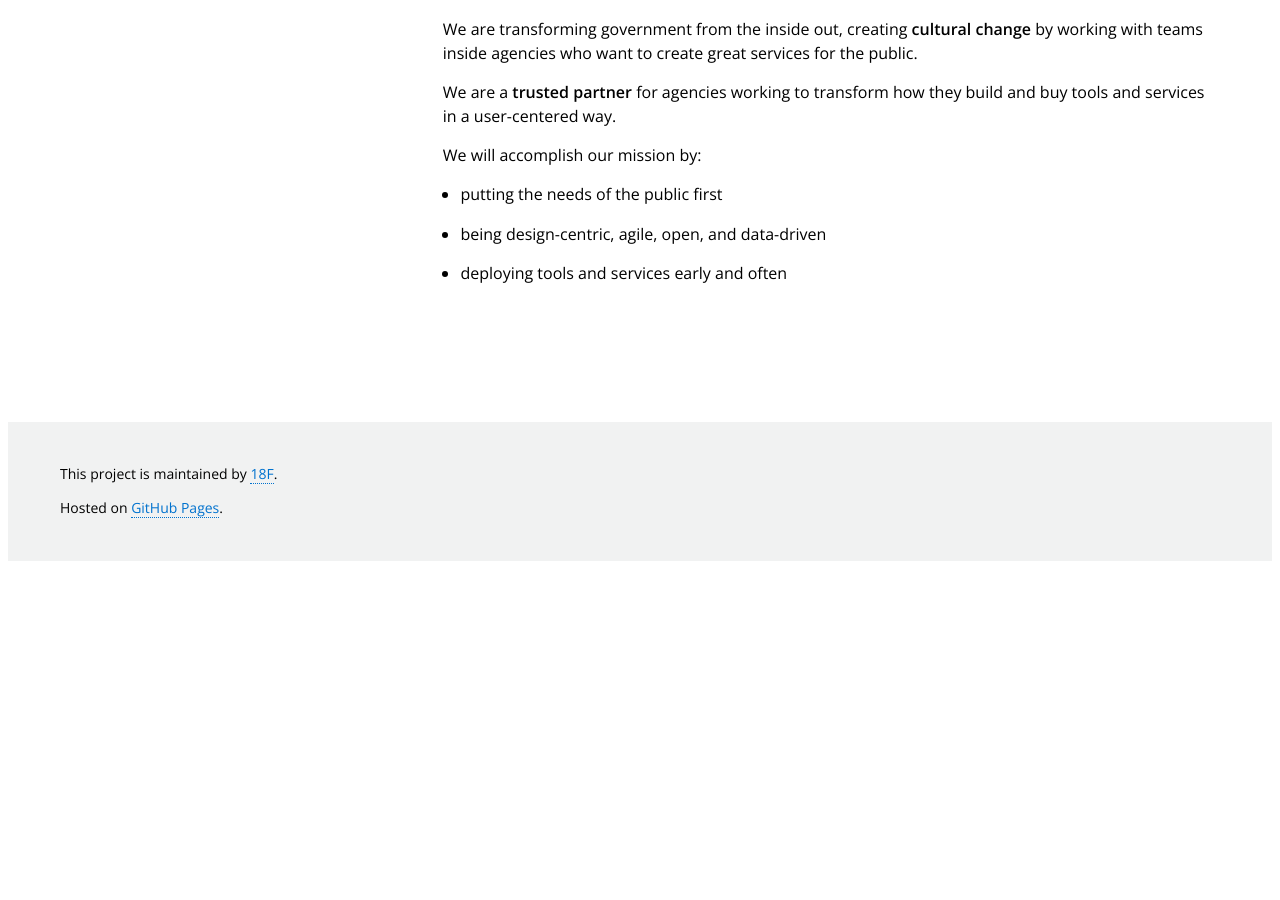
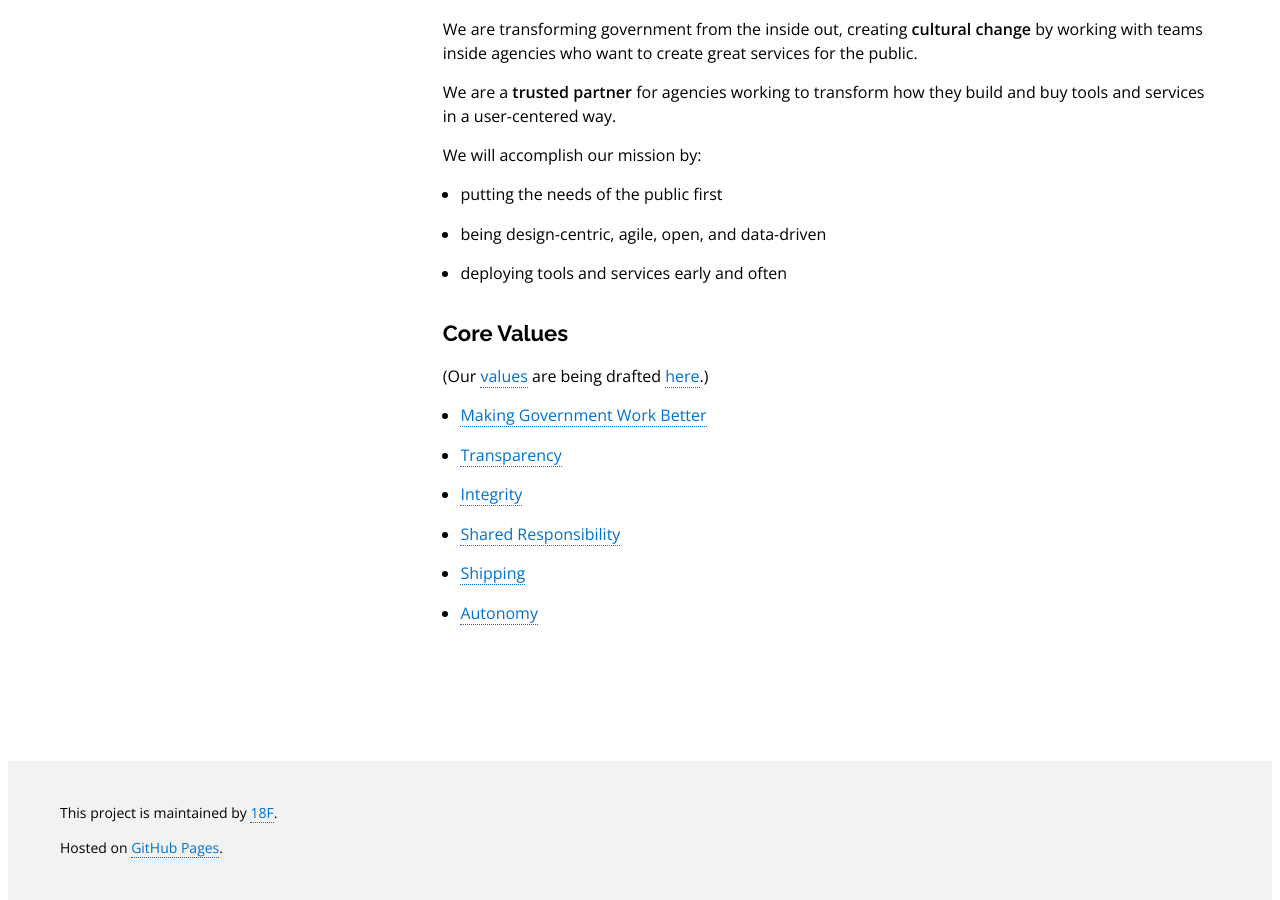
Before and after one commit to 18F/core-values, a Jekyll site: the page built from pages/vision-mission.md, in a window 1280 px wide and 900 px high, scrolled down 1046 px. Built offline with Jekyll 4.4.1, drawn with Linux system fonts in a browser that asks for light colours; nearby versions of some CDN libraries; Markdown is read by kramdown in place of the engine named in the settings; before the commit the page ends 1607 px from its top, so only the background shows below that.

Commit message:
Add Core Values and links

```diff
--- a/pages/vision-mission.md
+++ b/pages/vision-mission.md
@@ -39,9 +39,17 @@ We are transforming government from the inside out, creating **cultural change**
 
 We are a **trusted partner** for agencies working to transform how they build and buy tools and services in a user-centered way.
 
-
 We will accomplish our mission by:
 
 * putting the needs of the public first
 * being design-centric, agile, open, and data-driven
 * deploying tools and services early and often
+
+## Core Values
+(Our [values](core-values/index.html) are being drafted [here](https://github.com/18F/core-values/tree/18f-pages/pages).)
+* [Making Government Work Better](core-values/making-government-work-better/)
+* [Transparency](core-values/transparency/)
+* [Integrity](core-values/integrity/)
+* [Shared Responsibility](core-values/shared-responsibility/)
+* [Shipping](core-values/shipping/)
+* [Autonomy](core-values/autonomy/)
```
